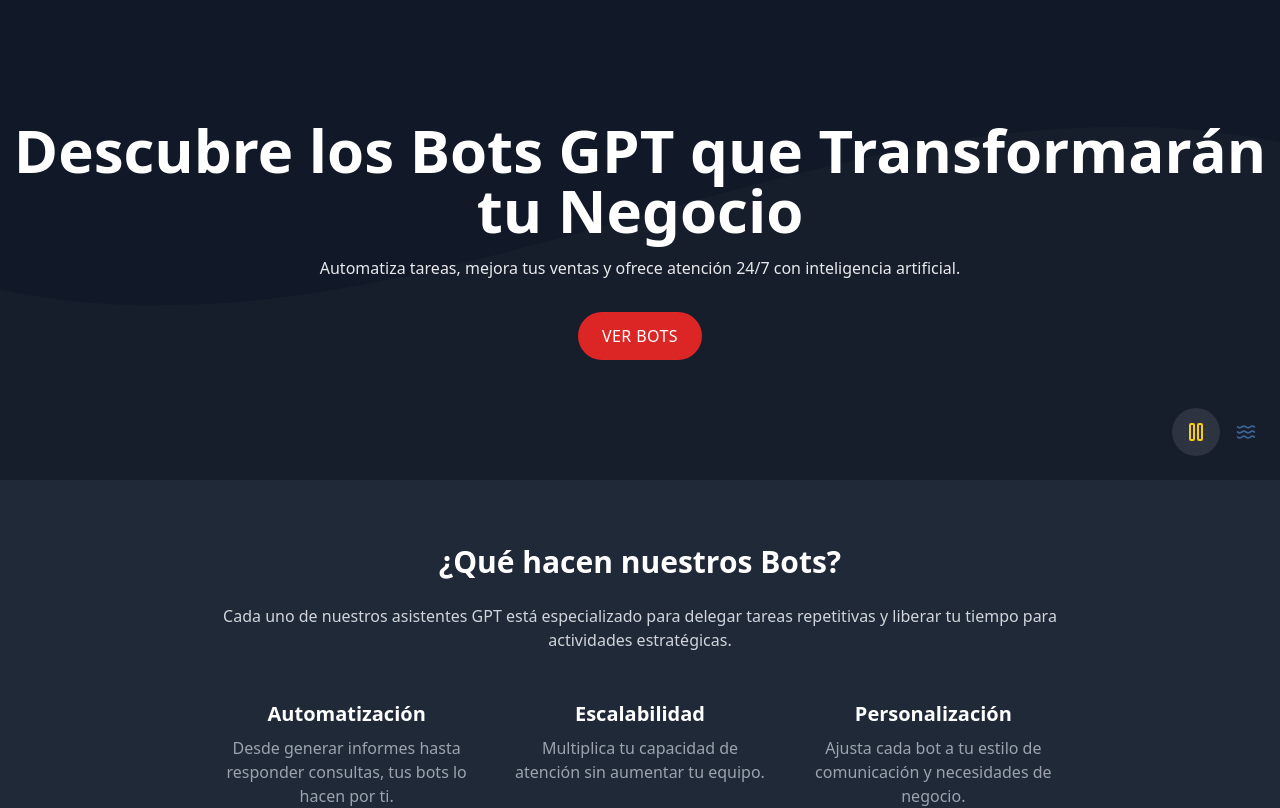
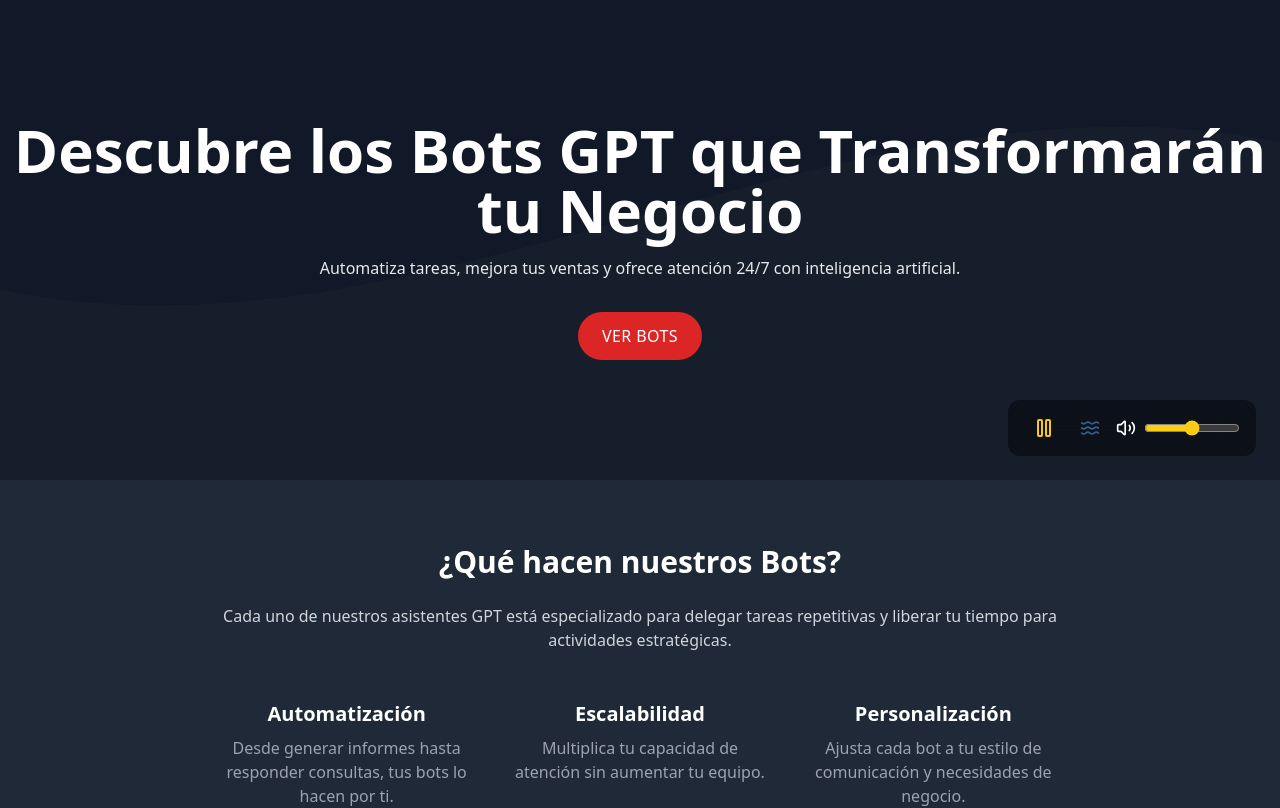
Before and after one commit to Jesus-007-cmd/LandingPageOfBots, a React (Vite) app: page / in a window 1280 px wide. Shown: the top 808 px of the page. Built offline with nearby package versions, Linux system fonts and the light colour scheme.

Commit message:
se corrige error con musica

```diff
--- a/src/components/Hero.tsx
+++ b/src/components/Hero.tsx
@@ -1,17 +1,23 @@
 import React, { useEffect, useRef, useState } from "react";
 import { motion } from "framer-motion";
-import { Play, Pause, Waves } from "lucide-react";
+import { Play, Pause, Waves, Volume2 } from "lucide-react";
 
 const Hero: React.FC = () => {
   const audioRef = useRef<HTMLAudioElement>(null);
   const [isPlaying, setIsPlaying] = useState(false);
   const [hasStarted, setHasStarted] = useState(false);
+  const [volume, setVolume] = useState(0.5); // Valor inicial 50%
 
   useEffect(() => {
     const timer = setTimeout(() => {
-      audioRef.current?.play();
+      if (audioRef.current) {
+        audioRef.current.volume = volume;
+        audioRef.current.play().catch((err) => {
+          console.warn("Reproducción bloqueada:", err);
+        });
         setIsPlaying(true);
         setHasStarted(true);
+      }
     }, 5000);
     return () => clearTimeout(timer);
   }, []);
@@ -24,6 +30,14 @@ const Hero: React.FC = () => {
       audioRef.current.play();
     }
     setIsPlaying(!isPlaying);
+  };
+
+  const handleVolumeChange = (e: React.ChangeEvent<HTMLInputElement>) => {
+    const newVolume = parseFloat(e.target.value);
+    setVolume(newVolume);
+    if (audioRef.current) {
+      audioRef.current.volume = newVolume;
+    }
   };
 
   return (
@@ -41,8 +55,13 @@ const Hero: React.FC = () => {
       <p className="max-w-2xl mb-8 opacity-90">
         Automatiza tareas, mejora tus ventas y ofrece atención 24/7 con inteligencia artificial.
       </p>
-      <a
-        href="#bots"
+      <button
+  onClick={() => {
+    audioRef.current?.play();
+    setIsPlaying(true);
+    setHasStarted(true);
+    document.querySelector("#bots")?.scrollIntoView({ behavior: "smooth" });
+  }}
   className="
     bg-red-600 hover:bg-red-700
     px-6 py-3 rounded-full
@@ -51,33 +70,45 @@ const Hero: React.FC = () => {
   "
 >
   Ver Bots
-      </a>
+</button>
+
 
       {/* Control de audio */}
-      <div className="absolute bottom-6 right-6 flex items-center gap-4">
-        <button
-          onClick={toggleAudio}
-          className="p-3 rounded-full bg-white/10 hover:bg-white/20 transition backdrop-blur-lg"
-        >
+      <div className="absolute bottom-6 right-6 flex items-center gap-4 bg-black/40 px-4 py-2 rounded-xl backdrop-blur-lg">
+        <button onClick={toggleAudio} className="p-2 rounded-full hover:bg-white/10 transition">
           {isPlaying ? (
             <Pause className="w-6 h-6 text-yellow-400 animate-pulse" />
           ) : (
             <Play className="w-6 h-6 text-yellow-400 animate-pulse" />
           )}
         </button>
+
         {hasStarted && (
           <motion.div
             className="flex gap-1"
-            animate={{
-              scale: [1, 1.2, 1],
-              opacity: [0.5, 1, 0.5],
-            }}
+            animate={{ scale: [1, 1.2, 1], opacity: [0.5, 1, 0.5] }}
             transition={{ repeat: Infinity, duration: 1 }}
           >
             <Waves className="w-5 h-5 text-blue-400" />
           </motion.div>
         )}
-        <audio ref={audioRef} src="/audio/intro.mp3" preload="auto" />
+
+        <div className="flex items-center gap-2">
+          <Volume2 className="w-5 h-5 text-white" />
+          <input
+            type="range"
+            min="0"
+            max="1"
+            step="0.01"
+            value={volume}
+            onChange={handleVolumeChange}
+            className="w-24 accent-yellow-400"
+          />
+        </div>
+
+        <audio ref={audioRef} src="/assets/audio/musicBotlyst.mp3" preload="auto" />
+
+
       </div>
     </section>
   );
```
Also changed, not shown: 2 other files (tests, documents, lock files or other folders). Lines whose indentation alone changed are shown as unchanged.
